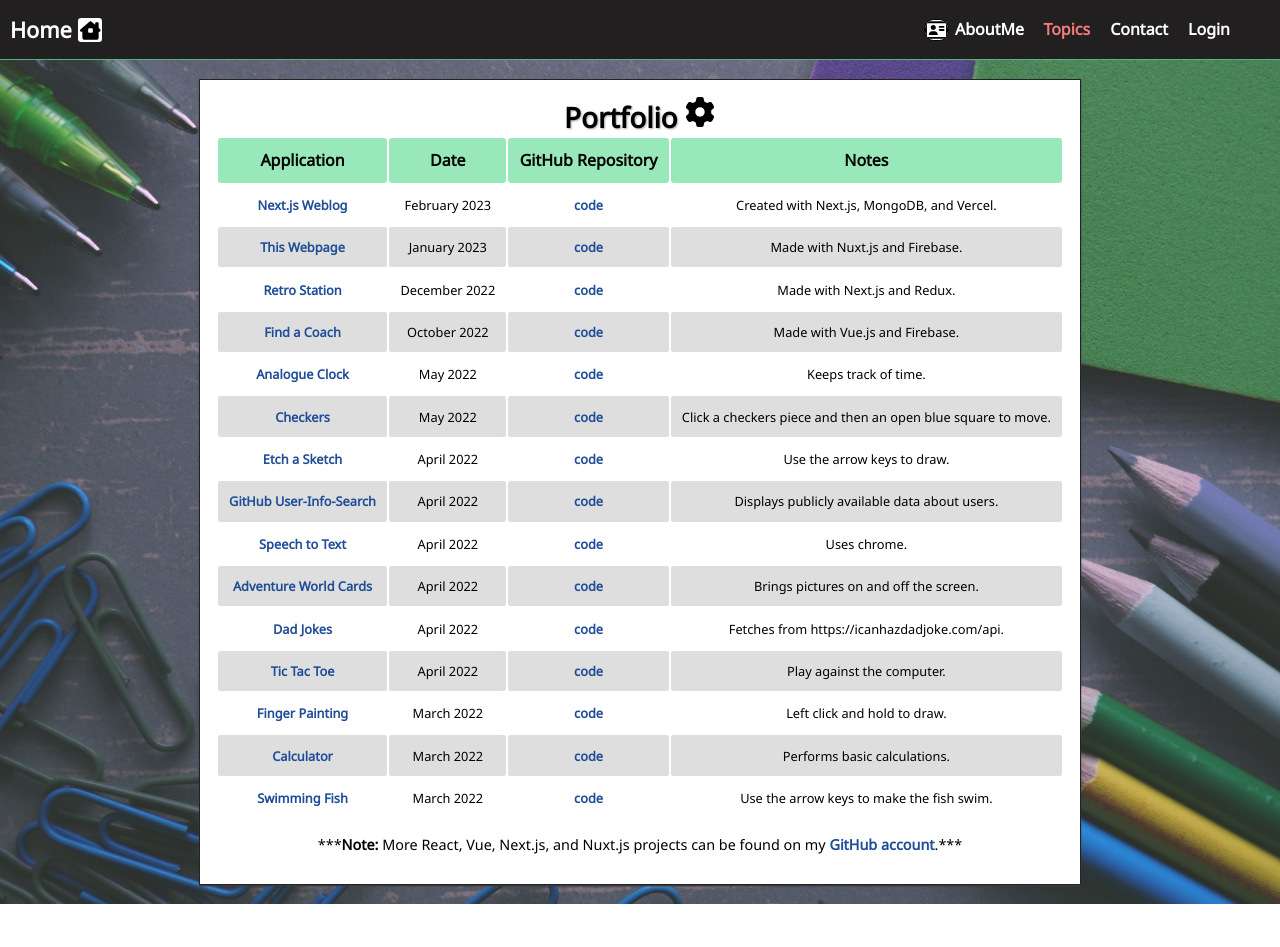
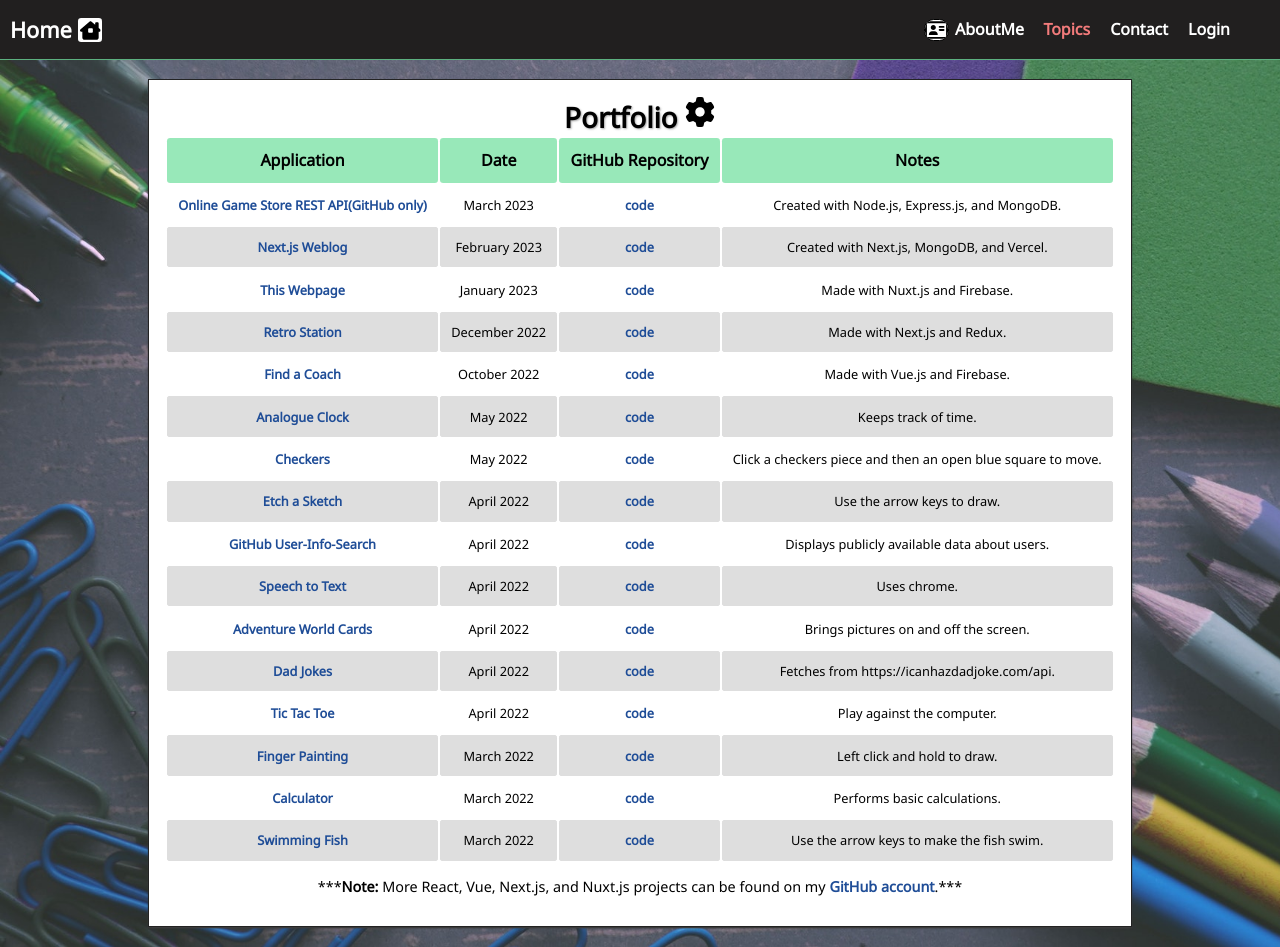
Before and after one commit to katsup07/PersonalWebsite, a Nuxt app: page /posts/portfolio in a window 1280 px wide. Before the commit the page ends 904 px from the top, so only its background shows below. Built offline with nearby package versions, Linux system fonts and the light colour scheme.

Commit message:
Update about text info

```diff
--- a/nuxt.config.js
+++ b/nuxt.config.js
@@ -43,7 +43,7 @@ export default {
   },
 
   env: {
-      apiKey: '',
+      apiKey: 'AIzaSyBR4GaaaFuFgOsbdCeI4cTbuSubFpmHhcg',
     },
   // Target: https://go.nuxtjs.dev/config-target
   target: 'static'
--- a/pages/about/index.vue
+++ b/pages/about/index.vue
@@ -6,7 +6,7 @@
         <li><span class="field">Name:</span> Brett</li>
         <li><span class="field">Nationality:</span> Canadian</li>
         <li><span class="field">Japanese Residence Status:</span> Permanent Resident</li>
-        <li><span class="field">City:</span> Kawasaki Japan</li>
+        <li><span class="field">City:</span> Tokyo, Japan</li>
         <div class="note">(Partial details are listed above for privacy reasons. Full details can be provided on request.)</div>
       </ul>
       <h2>Motivation</h2>
--- a/pages/posts/portfolio.vue
+++ b/pages/posts/portfolio.vue
@@ -47,6 +47,13 @@ export default {
   data() {
     return {
       tableRows: [
+        {
+          pageLink: "https://github.com/katsup07/gamer",
+          appTitle: "Online Game Store REST API(GitHub only)",
+          date: "March 2023",
+          gitHubLink: "https://github.com/katsup07/gamer",
+          note: "Created with Node.js, Express.js, and MongoDB.",
+        },
         {
           pageLink: "https://next-js-weblog.vercel.app/",
           appTitle: "Next.js Weblog",
--- a/util/helpers.js
+++ b/util/helpers.js
@@ -27,6 +27,9 @@ export async function signUserInOrUp(mode, emailAndPasswordData) {
       : `https://identitytoolkit.googleapis.com/v1/accounts:signInWithPassword?key=${fireBaseApiKey}`;
 
       try{
+      if(emailAndPasswordData.email !== 'luke@bear.com')
+        throw {error: { message: 'Only authorized admin users can login or sign up.'}};
+
       const response = await fetch(url, {
         method: 'POST',
         body: JSON.stringify(emailAndPasswordData),
```
